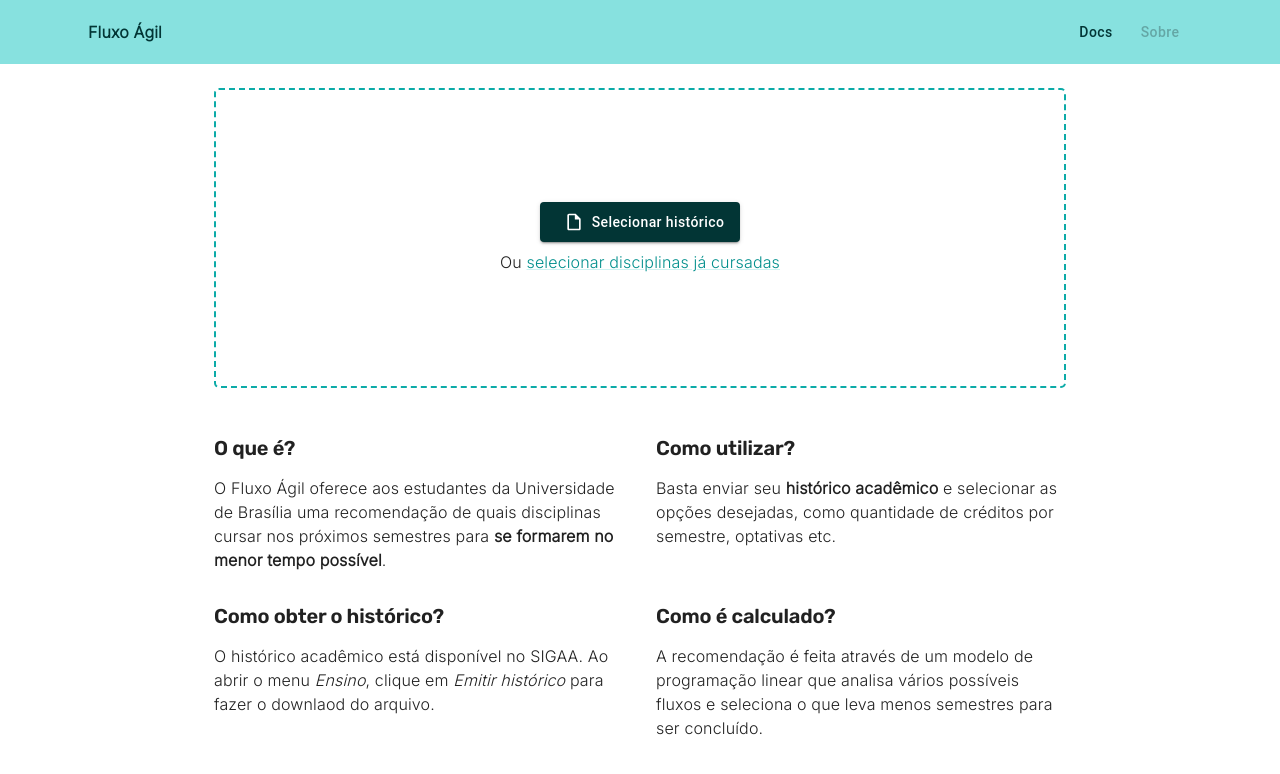
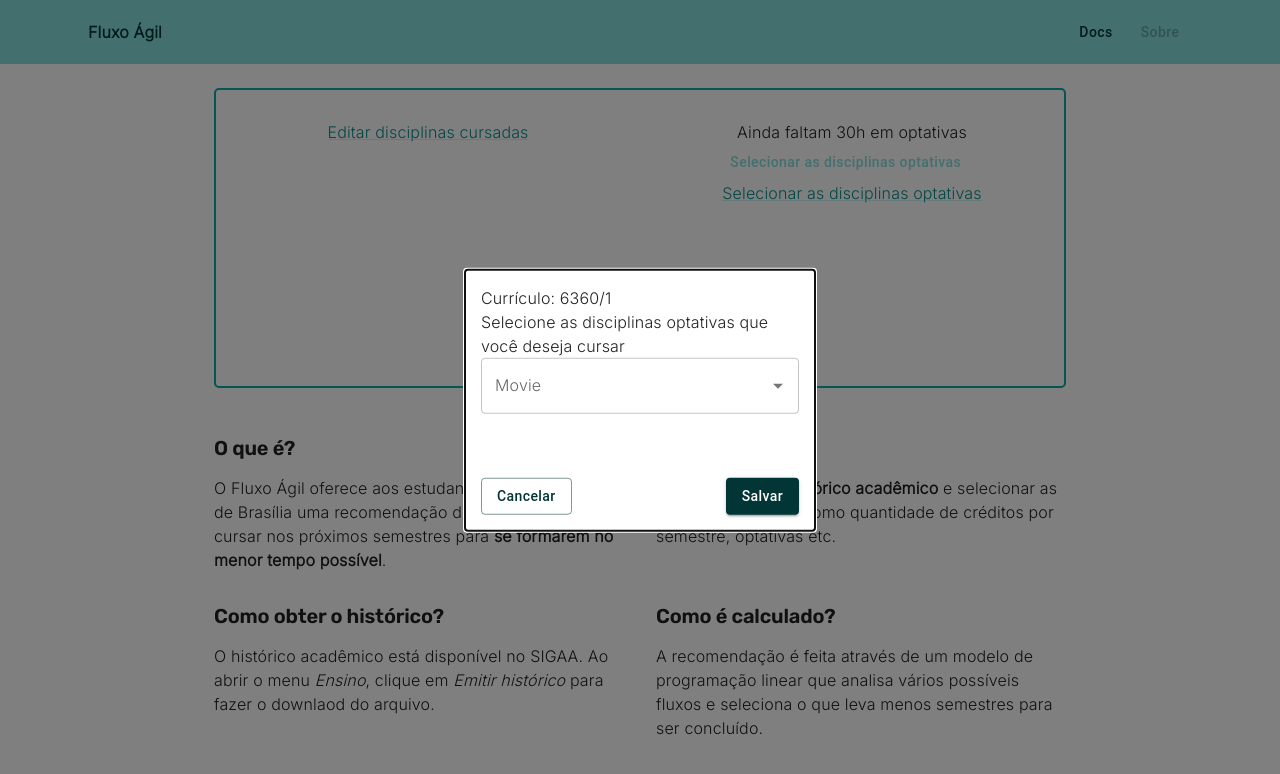
Before and after one commit to UnBArqDsw2022-1/2022.1_G4_FluxoAgil-client, a React (Vite) app: page / in a window 1280 px wide. Shown: the top 774 px of the page. Built offline with nearby package versions, Linux system fonts and the light colour scheme.

Commit message:
chore: desliga erro para prop spreading

```diff
--- a/src/App.tsx
+++ b/src/App.tsx
@@ -3,19 +3,25 @@ import { Box, Container } from '@mui/material'
 import Header from './components/Header'
 import UploadComponent from './components/UploadComponent'
 import Guide from './components/Guide'
+import PartialResult from './PartialResult'
 
 function App() {
+  const appState = 'partial-result'
   return (
     <Box height="100vh">
       <Header />
 
       <Container maxWidth="md">
         <Box py={3}>
-          <UploadComponent
-            onFileSelected={() => {
-              return ''
-            }}
-          />
+          {appState === 'partial-result' ? (
+            <PartialResult />
+          ) : (
+            <UploadComponent
+              onFileSelected={() => {
+                return ''
+              }}
+            />
+          )}
         </Box>
 
         <Box py={3}>
--- /dev/null
+++ b/src/PartialResult.tsx
@@ -0,0 +1,42 @@
+import { Button, Grid, Link, Typography } from '@mui/material'
+import SelectOptionalCoursesModal from './components/SelectOptionalCoursesModal'
+
+export default function PartialResult() {
+  return (
+    <Grid
+      container
+      direction="row"
+      justifyContent="center"
+      alignItems="flex-start"
+      padding="30px 0"
+      sx={{
+        minHeight: '300px',
+        border: '2px solid #0CABA8',
+        borderRadius: '5px',
+      }}
+    >
+      <Grid item xs={6} container justifyContent="center">
+        <Typography variant="body1">
+          {/* Esse era pra ser um botão? */}
+          <Link href="editSelectedCourses">Editar disciplinas cursadas</Link>
+        </Typography>
+        {/* Resultado parcial: visão geral */}
+      </Grid>
+      <Grid item xs={6} container justifyContent="center">
+        <Typography>Ainda faltam 30h em optativas</Typography>
+        <Typography variant="body1">
+          {/* Esse era pra ser um botão? */}
+          <Button>Selecionar as disciplinas optativas</Button>
+          <br />
+          <Link href="editSelectedCourses">
+            Selecionar as disciplinas optativas
+          </Link>
+        </Typography>
+
+        {/* Restante dos inputs */}
+      </Grid>
+
+      <SelectOptionalCoursesModal open />
+    </Grid>
+  )
+}
--- /dev/null
+++ b/src/components/SelectOptionalCoursesModal/index.tsx
@@ -0,0 +1,131 @@
+import {
+  Autocomplete,
+  Box,
+  Button,
+  Grid,
+  Modal,
+  TextField,
+  Typography,
+} from '@mui/material'
+
+interface Props {
+  open: boolean
+}
+
+const top100Films = [
+  { label: 'The Shawshank Redemption', year: 1994 },
+  { label: 'The Godfather', year: 1972 },
+  { label: 'The Godfather: Part II', year: 1974 },
+  { label: 'The Dark Knight', year: 2008 },
+  { label: '12 Angry Men', year: 1957 },
+  { label: "Schindler's List", year: 1993 },
+  { label: 'Pulp Fiction', year: 1994 },
+  {
+    label: 'The Lord of the Rings: The Return of the King',
+    year: 2003,
+  },
+  { label: 'The Good, the Bad and the Ugly', year: 1966 },
+  { label: 'Fight Club', year: 1999 },
+  {
+    label: 'The Lord of the Rings: The Fellowship of the Ring',
+    year: 2001,
+  },
+  {
+    label: 'Star Wars: Episode V - The Empire Strikes Back',
+    year: 1980,
+  },
+  { label: 'Forrest Gump', year: 1994 },
+  { label: 'Inception', year: 2010 },
+  {
+    label: 'The Lord of the Rings: The Two Towers',
+    year: 2002,
+  },
+  { label: "One Flew Over the Cuckoo's Nest", year: 1975 },
+  { label: 'Goodfellas', year: 1990 },
+  { label: 'The Matrix', year: 1999 },
+  { label: 'Seven Samurai', year: 1954 },
+  {
+    label: 'Star Wars: Episode IV - A New Hope',
+    year: 1977,
+  },
+  { label: 'City of God', year: 2002 },
+  { label: 'Se7en', year: 1995 },
+  { label: 'The Silence of the Lambs', year: 1991 },
+  { label: "It's a Wonderful Life", year: 1946 },
+  { label: 'Life Is Beautiful', year: 1997 },
+  { label: 'The Usual Suspects', year: 1995 },
+  { label: 'Léon: The Professional', year: 1994 },
+  { label: 'Spirited Away', year: 2001 },
+  { label: 'Saving Private Ryan', year: 1998 },
+  { label: 'Once Upon a Time in the West', year: 1968 },
+  { label: 'American History X', year: 1998 },
+  { label: 'Interstellar', year: 2014 },
+  { label: 'Casablanca', year: 1942 },
+  { label: 'City Lights', year: 1931 },
+  { label: 'Psycho', year: 1960 },
+  { label: 'The Green Mile', year: 1999 },
+  { label: 'The Intouchables', year: 2011 },
+  { label: 'Modern Times', year: 1936 },
+  { label: 'Raiders of the Lost Ark', year: 1981 },
+  { label: 'Rear Window', year: 1954 },
+  { label: 'The Pianist', year: 2002 },
+  { label: 'The Departed', year: 2006 },
+  { label: 'Terminator 2: Judgment Day', year: 1991 },
+  { label: 'Back to the Future', year: 1985 },
+  { label: 'Whiplash', year: 2014 },
+  { label: 'Gladiator', year: 2000 },
+  { label: 'Memento', year: 2000 },
+  { label: 'The Prestige', year: 2006 },
+  { label: 'The Lion King', year: 1994 },
+  { label: 'Apocalypse Now', year: 1979 },
+  { label: 'Alien', year: 1979 },
+  { label: 'Sunset Boulevard', year: 1950 },
+  {
+    label:
+      'Dr. Strangelove or: How I Learned to Stop Worrying and Love the Bomb',
+    year: 1964,
+  },
+]
+
+export default function SelectOptionalCoursesModal({ open = false }: Props) {
+  return (
+    <Modal open={open}>
+      <Box
+        sx={{
+          position: 'absolute',
+          top: '50%',
+          left: '50%',
+          transform: 'translate(-50%, -50%)',
+          background: 'white',
+          width: '350px',
+          border: '0',
+          borderRadius: '3px',
+          display: 'flex',
+          flexDirection: 'column',
+          justifyContent: 'center',
+          padding: '16px',
+        }}
+      >
+        <Typography>Currículo: 6360/1</Typography>
+
+        <Typography>
+          Selecione as disciplinas optativas que você deseja cursar
+        </Typography>
+
+        <Autocomplete
+          options={top100Films}
+          renderInput={params => <TextField {...params} label="Movie" />}
+        />
+
+        <Grid container justifyContent="space-between" mt="64px">
+          <Button variant="outlined" color="secondary">
+            Cancelar
+          </Button>
+          <Button variant="contained" color="secondary">
+            Salvar
+          </Button>
+        </Grid>
+      </Box>
+    </Modal>
+  )
+}
```
Also changed, not shown: .eslintrc.cjs.
